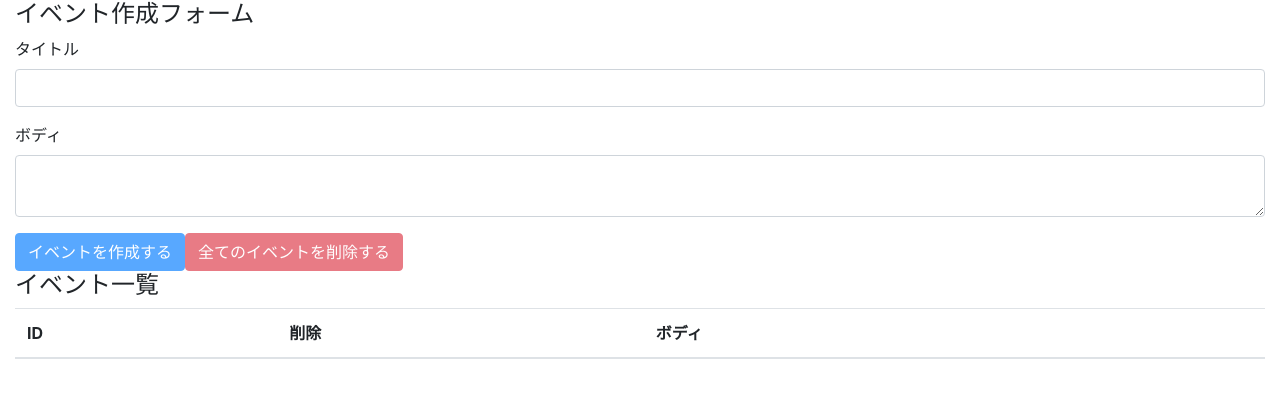
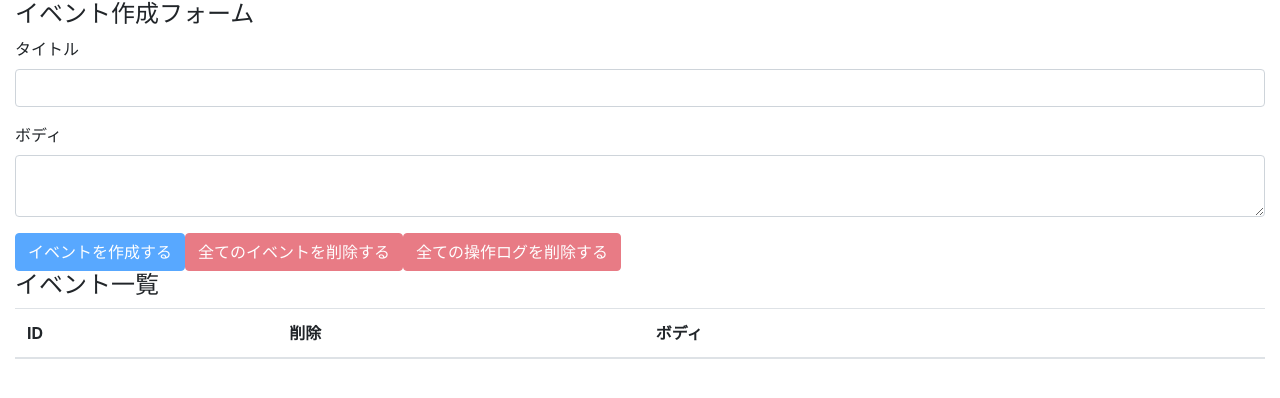
Before and after one commit to nottak0409/react-hooks-learning, a React (Create React App) app: page / in a window 1280 px wide. Shown: the top 398 px of the page. Built offline with nearby package versions, Linux system fonts and the light colour scheme.

Commit message:
delete all operation logs

```diff
--- a/src/components/EventForm.js
+++ b/src/components/EventForm.js
@@ -45,6 +45,16 @@
 
     const unCreatable = title === '' || body === '';
 
+    const deleteAllOperationLogs = e => {
+        e.preventDefault();
+        const result = window.confirm('全ての操作を本当に削除しても良いですか？');
+        if(result) {
+            dispatch({
+                type: DELETE_ALL_OPERATION_LOGS
+            })
+        }
+    }
+
     return(
         <>
         <h4>イベント作成フォーム</h4>
@@ -61,6 +71,7 @@
 
             <button className="btn btn-primary" onClick={addEvent} disabled={unCreatable}>イベントを作成する</button>
             <button className="btn btn-danger" onClick={deleteAllEvents} disabled={state.events.length === 0}>全てのイベントを削除する</button>
+            <button className="btn btn-danger" onClick={deleteAllOperationLogs} disabled={state.operationLogs.length === 0}>全ての操作ログを削除する</button>
         </form>
         </>
     )
--- a/src/utils.js
+++ b/src/utils.js
@@ -1 +1 @@
-export const timeCurrentIso8601 = () => (new Date()).toISOstring()
+export const timeCurrentIso8601 = () => (new Date()).toISOString()
```
